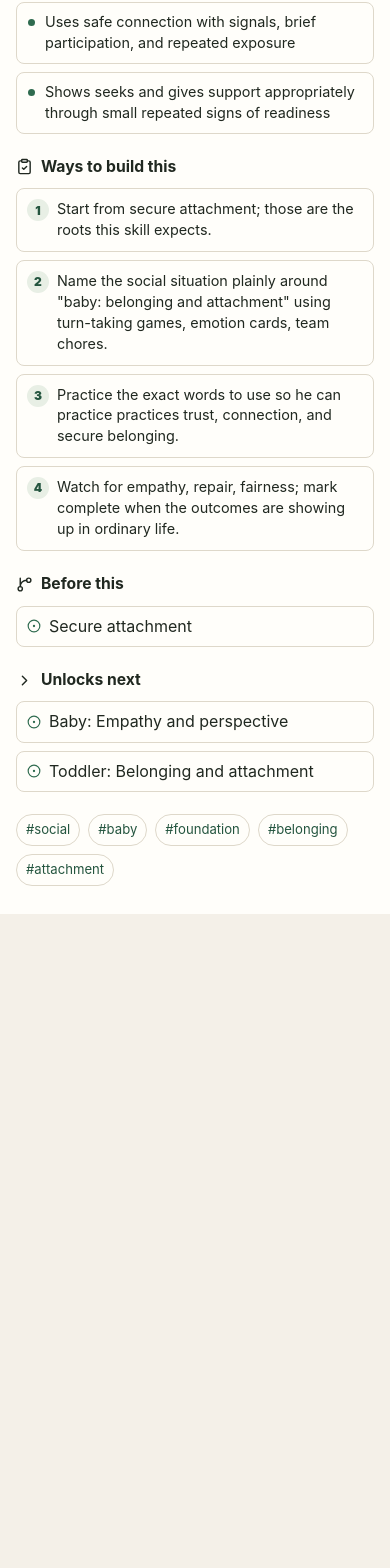
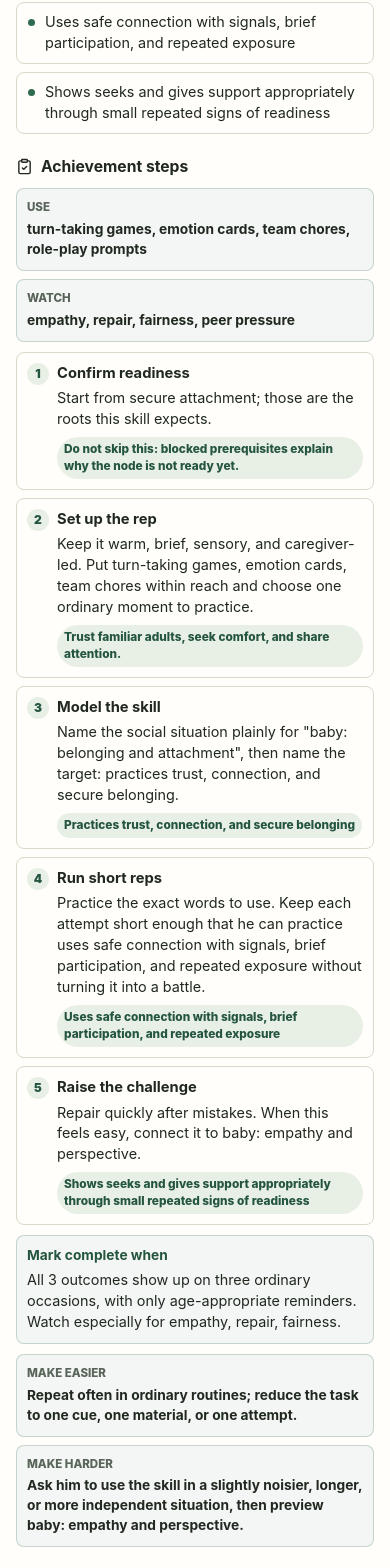
Before and after one commit to kasznare/skilltree, a React (Vite) app: page / in a window 390 px wide. Shown: the part 3275-4843 px from the top of the page. Before the commit the page ends 4189 px from the top, so only its background shows below. Built offline with nearby package versions, Linux system fonts and the light colour scheme.

Commit message:
Clarify skill achievement steps

```diff
--- a/src/App.css
+++ b/src/App.css
@@ -1237,6 +1237,43 @@
   list-style: none;
 }
 
+.achievement-brief,
+.difficulty-ladder {
+  display: grid;
+  grid-template-columns: 1fr 1fr;
+  gap: 8px;
+}
+
+.achievement-brief div,
+.difficulty-ladder div,
+.completion-rule {
+  padding: 10px;
+  border: 1px solid color-mix(in srgb, var(--domain-color, var(--accent)), transparent 76%);
+  border-radius: 8px;
+  background: color-mix(in srgb, var(--domain-color, var(--accent)), white 94%);
+}
+
+.achievement-brief dt,
+.difficulty-ladder dt {
+  margin: 0 0 4px;
+  color: var(--muted);
+  font-size: 0.72rem;
+  font-weight: 850;
+  text-transform: uppercase;
+}
+
+.achievement-brief dd,
+.difficulty-ladder dd {
+  margin: 0;
+  color: var(--ink);
+  font-size: 0.86rem;
+  font-weight: 740;
+}
+
+.achievement-steps {
+  margin-top: 2px;
+}
+
 .practice-plan li {
   position: relative;
   min-height: 46px;
@@ -1246,6 +1283,28 @@
   background: #fffefa;
   color: var(--ink);
   font-size: 0.9rem;
+}
+
+.practice-plan li strong {
+  display: block;
+  color: var(--ink);
+  font-size: 0.92rem;
+}
+
+.practice-plan li p {
+  margin: 4px 0 0;
+  color: var(--ink);
+}
+
+.practice-plan li span {
+  display: inline-flex;
+  margin-top: 7px;
+  padding: 4px 7px;
+  border-radius: 999px;
+  background: var(--accent-soft);
+  color: var(--accent-strong);
+  font-size: 0.74rem;
+  font-weight: 820;
 }
 
 .practice-plan li::before {
@@ -1263,6 +1322,22 @@
   color: var(--accent-strong);
   font-size: 0.75rem;
   font-weight: 900;
+}
+
+.completion-rule {
+  display: grid;
+  gap: 4px;
+}
+
+.completion-rule strong {
+  color: var(--accent-strong);
+  font-size: 0.86rem;
+}
+
+.completion-rule p {
+  margin: 0;
+  color: var(--ink);
+  font-size: 0.9rem;
 }
 
 .link-stack {
@@ -1495,6 +1570,11 @@ select:focus-visible {
     padding: 22px 16px 28px;
   }
 
+  .achievement-brief,
+  .difficulty-ladder {
+    grid-template-columns: 1fr;
+  }
+
   .breadcrumb-row {
     gap: 4px;
   }
--- a/src/App.tsx
+++ b/src/App.tsx
@@ -84,6 +84,21 @@ type SkillNodeData = {
   completed: boolean
   ready: boolean
   unlockCount: number
+}
+
+type AchievementStep = {
+  title: string
+  body: string
+  cue: string
+}
+
+type AchievementPlan = {
+  materials: string[]
+  observations: string[]
+  steps: AchievementStep[]
+  completionRule: string
+  easier: string
+  harder: string
 }
 
 const nodeTypes = {
@@ -724,10 +739,11 @@ function SkillTreeApp() {
   }
 
   const selectedRole = graphRoles.get(selectedSkill.id) ?? 'ordinary'
-  const selectedPracticePlan = buildPracticePlan(
+  const selectedAchievementPlan = buildAchievementPlan(
     selectedSkill,
     selectedGuide,
     selectedPrerequisites,
+    selectedUnlocks,
     stagePracticePrompts,
     ui,
   )
@@ -1183,11 +1199,43 @@ function SkillTreeApp() {
                 <ClipboardCheck aria-hidden="true" size={17} />
                 {ui.detail.waysToBuild}
               </h3>
-              <ol>
-                {selectedPracticePlan.map((step, index) => (
-                  <li key={`${selectedSkill.id}-practice-${index}`}>{step}</li>
+
+              <div className="achievement-brief">
+                <div>
+                  <dt>{ui.practicePlan.materialsLabel}</dt>
+                  <dd>{selectedAchievementPlan.materials.join(', ')}</dd>
+                </div>
+                <div>
+                  <dt>{ui.practicePlan.observeLabel}</dt>
+                  <dd>{selectedAchievementPlan.observations.join(', ')}</dd>
+                </div>
+              </div>
+
+              <ol className="achievement-steps">
+                {selectedAchievementPlan.steps.map((step, index) => (
+                  <li key={`${selectedSkill.id}-practice-${index}`}>
+                    <strong>{step.title}</strong>
+                    <p>{step.body}</p>
+                    <span>{step.cue}</span>
+                  </li>
                 ))}
               </ol>
+
+              <div className="completion-rule">
+                <strong>{ui.practicePlan.completeWhenLabel}</strong>
+                <p>{selectedAchievementPlan.completionRule}</p>
+              </div>
+
+              <div className="difficulty-ladder">
+                <div>
+                  <dt>{ui.practicePlan.easierLabel}</dt>
+                  <dd>{selectedAchievementPlan.easier}</dd>
+                </div>
+                <div>
+                  <dt>{ui.practicePlan.harderLabel}</dt>
+                  <dd>{selectedAchievementPlan.harder}</dd>
+                </div>
+              </div>
             </div>
 
             <SkillLinks
@@ -1796,29 +1844,62 @@ function buildGraphRoles(unlockMap: Map<string, SkillNode[]>, skills: SkillNode[
   return roleMap
 }
 
-function buildPracticePlan(
+function buildAchievementPlan(
   skill: SkillNode,
   guide: DomainGuide,
   prerequisites: SkillNode[],
+  unlocks: SkillNode[],
   stagePracticePrompts: Record<StageId, string[]>,
   ui: UiCopy,
-) {
+): AchievementPlan {
   const stagePrompts = stagePracticePrompts[skill.stage]
-  const materials = guide.materials.slice(0, 3).join(', ')
-  const observation = guide.observe.slice(0, 3).join(', ')
-  const firstOutcome = skill.outcomes[0]?.toLocaleLowerCase(ui.locale) ?? ui.detail.outcomes.toLocaleLowerCase(ui.locale)
+  const materials = guide.materials.slice(0, 4)
+  const observations = guide.observe.slice(0, 4)
+  const firstOutcome = skill.outcomes[0] ?? ui.detail.outcomes
+  const secondOutcome = skill.outcomes[1] ?? firstOutcome
+  const thirdOutcome = skill.outcomes[2] ?? secondOutcome
   const skillTitle = skill.title.toLocaleLowerCase(ui.locale)
+  const observation = observations.slice(0, 3).join(', ')
+  const nextSkill = unlocks[0]?.title.toLocaleLowerCase(ui.locale) ?? thirdOutcome.toLocaleLowerCase(ui.locale)
   const prerequisiteText =
     prerequisites.length > 0
       ? ui.practicePlan.startFrom(formatSkillList(prerequisites, ui))
       : ui.practicePlan.rootPrompt(stagePrompts[0])
 
-  return [
-    prerequisiteText,
-    ui.practicePlan.practiceAround(guide.practiceLoop[0], skillTitle, materials),
-    ui.practicePlan.repeatFor(guide.practiceLoop[1], firstOutcome),
-    ui.practicePlan.watchFor(observation),
-  ]
+  return {
+    materials,
+    observations,
+    steps: [
+      {
+        title: ui.practicePlan.stepTitles.ready,
+        body: prerequisiteText,
+        cue: prerequisites.length > 0 ? ui.practicePlan.prerequisiteCue : stagePrompts[0],
+      },
+      {
+        title: ui.practicePlan.stepTitles.setup,
+        body: ui.practicePlan.setup(stagePrompts[0], materials.slice(0, 3).join(', ')),
+        cue: guide.growthArc[skill.stage] ?? guide.subdomains.slice(0, 3).join(', '),
+      },
+      {
+        title: ui.practicePlan.stepTitles.show,
+        body: ui.practicePlan.show(guide.practiceLoop[0], skillTitle, firstOutcome.toLocaleLowerCase(ui.locale)),
+        cue: firstOutcome,
+      },
+      {
+        title: ui.practicePlan.stepTitles.repeat,
+        body: ui.practicePlan.repeatFor(guide.practiceLoop[1], secondOutcome.toLocaleLowerCase(ui.locale)),
+        cue: secondOutcome,
+      },
+      {
+        title: ui.practicePlan.stepTitles.stretch,
+        body: ui.practicePlan.stretch(guide.practiceLoop[2], nextSkill),
+        cue: thirdOutcome,
+      },
+    ],
+    completionRule: ui.practicePlan.completeRule(skill.outcomes.length, observation),
+    easier: ui.practicePlan.makeEasier(stagePrompts[1] ?? stagePrompts[0]),
+    harder: ui.practicePlan.makeHarder(nextSkill),
+  }
 }
 
 function formatSkillList(list: SkillNode[], ui: UiCopy) {
--- a/src/i18n/localization.ts
+++ b/src/i18n/localization.ts
@@ -122,9 +122,26 @@ export type UiCopy = {
   practicePlan: {
     startFrom: (skills: string) => string
     rootPrompt: (prompt: string) => string
-    practiceAround: (loop: string, skillTitle: string, materials: string) => string
+    prerequisiteCue: string
+    stepTitles: {
+      ready: string
+      setup: string
+      show: string
+      repeat: string
+      stretch: string
+    }
+    materialsLabel: string
+    observeLabel: string
+    completeWhenLabel: string
+    easierLabel: string
+    harderLabel: string
+    setup: (prompt: string, materials: string) => string
+    show: (loop: string, skillTitle: string, outcome: string) => string
     repeatFor: (loop: string, outcome: string) => string
-    watchFor: (observation: string) => string
+    stretch: (loop: string, next: string) => string
+    completeRule: (outcomeCount: number, observation: string) => string
+    makeEasier: (prompt: string) => string
+    makeHarder: (next: string) => string
   }
   listAnd: string
 }
@@ -280,7 +297,7 @@ const englishUi: UiCopy = {
     root: 'Root',
     domainMap: 'Domain map',
     outcomes: 'Outcomes',
-    waysToBuild: 'Ways to build this',
+    waysToBuild: 'Achievement steps',
     beforeThis: 'Before this',
     unlocksNext: 'Unlocks next',
     noLinkedSkills: 'No linked skills yet.',
@@ -298,10 +315,27 @@ const englishUi: UiCopy = {
   practicePlan: {
     startFrom: (skills) => `Start from ${skills}; those are the roots this skill expects.`,
     rootPrompt: (prompt) => `${prompt}.`,
-    practiceAround: (loop, skillTitle, materials) => `${loop} around "${skillTitle}" using ${materials}.`,
-    repeatFor: (loop, outcome) => `${loop} so he can practice ${outcome}.`,
-    watchFor: (observation) =>
-      `Watch for ${observation}; mark complete when the outcomes are showing up in ordinary life.`,
+    prerequisiteCue: 'Do not skip this: blocked prerequisites explain why the node is not ready yet.',
+    stepTitles: {
+      ready: 'Confirm readiness',
+      setup: 'Set up the rep',
+      show: 'Model the skill',
+      repeat: 'Run short reps',
+      stretch: 'Raise the challenge',
+    },
+    materialsLabel: 'Use',
+    observeLabel: 'Watch',
+    completeWhenLabel: 'Mark complete when',
+    easierLabel: 'Make easier',
+    harderLabel: 'Make harder',
+    setup: (prompt, materials) => `${prompt}. Put ${materials} within reach and choose one ordinary moment to practice.`,
+    show: (loop, skillTitle, outcome) => `${loop} for "${skillTitle}", then name the target: ${outcome}.`,
+    repeatFor: (loop, outcome) => `${loop}. Keep each attempt short enough that he can practice ${outcome} without turning it into a battle.`,
+    stretch: (loop, next) => `${loop}. When this feels easy, connect it to ${next}.`,
+    completeRule: (outcomeCount, observation) =>
+      `All ${outcomeCount} outcomes show up on three ordinary occasions, with only age-appropriate reminders. Watch especially for ${observation}.`,
+    makeEasier: (prompt) => `${prompt}; reduce the task to one cue, one material, or one attempt.`,
+    makeHarder: (next) => `Ask him to use the skill in a slightly noisier, longer, or more independent situation, then preview ${next}.`,
   },
   listAnd: 'and',
 }
@@ -378,7 +412,7 @@ const hungarianUi: UiCopy = {
     root: 'Gyökér',
     domainMap: 'Területtérkép',
     outcomes: 'Eredmények',
-    waysToBuild: 'Hogyan építsd',
+    waysToBuild: 'Elérési lépések',
     beforeThis: 'Előtte',
     unlocksNext: 'Ez nyílik utána',
     noLinkedSkills: 'Még nincs kapcsolódó készség.',
@@ -396,10 +430,27 @@ const hungarianUi: UiCopy = {
   practicePlan: {
     startFrom: (skills) => `Induljatok innen: ${skills}; ezekre az előzményekre épít ez a készség.`,
     rootPrompt: (prompt) => `${prompt}.`,
-    practiceAround: (loop, skillTitle, materials) => `${loop} a(z) "${skillTitle}" készség körül, ezekkel: ${materials}.`,
-    repeatFor: (loop, outcome) => `${loop}, hogy gyakorolja ezt: ${outcome}.`,
-    watchFor: (observation) =>
-      `Figyeld ezeket: ${observation}; akkor jelöld késznek, ha az eredmények már a hétköznapokban is megjelennek.`,
+    prerequisiteCue: 'Ezt ne ugorjátok át: a zárolt előfeltételek mutatják, miért nem kész még a csomópont.',
+    stepTitles: {
+      ready: 'Készenlét ellenőrzése',
+      setup: 'Gyakorlás előkészítése',
+      show: 'Mutasd meg a készséget',
+      repeat: 'Rövid ismétlések',
+      stretch: 'Nehezítés',
+    },
+    materialsLabel: 'Eszközök',
+    observeLabel: 'Figyeld',
+    completeWhenLabel: 'Akkor jelöld késznek',
+    easierLabel: 'Könnyítés',
+    harderLabel: 'Nehezítés',
+    setup: (prompt, materials) => `${prompt}. Legyen kéznél: ${materials}, és válasszatok egy hétköznapi pillanatot a gyakorlásra.`,
+    show: (loop, skillTitle, outcome) => `${loop} a(z) "${skillTitle}" készségnél, majd nevezd meg a célt: ${outcome}.`,
+    repeatFor: (loop, outcome) => `${loop}. Legyen minden próbálkozás elég rövid ahhoz, hogy ezt gyakorolja: ${outcome}, vita nélkül.`,
+    stretch: (loop, next) => `${loop}. Amikor ez könnyűnek érződik, kapcsold ehhez: ${next}.`,
+    completeRule: (outcomeCount, observation) =>
+      `Mind a ${outcomeCount} eredmény megjelenik három hétköznapi alkalommal, csak életkornak megfelelő emlékeztetéssel. Különösen ezt figyeld: ${observation}.`,
+    makeEasier: (prompt) => `${prompt}; szűkítsd le a feladatot egy jelre, egy eszközre vagy egy próbálkozásra.`,
+    makeHarder: (next) => `Használja a készséget kicsit zajosabb, hosszabb vagy önállóbb helyzetben, majd készítsd elő ezt: ${next}.`,
   },
   listAnd: 'és',
 }
```
